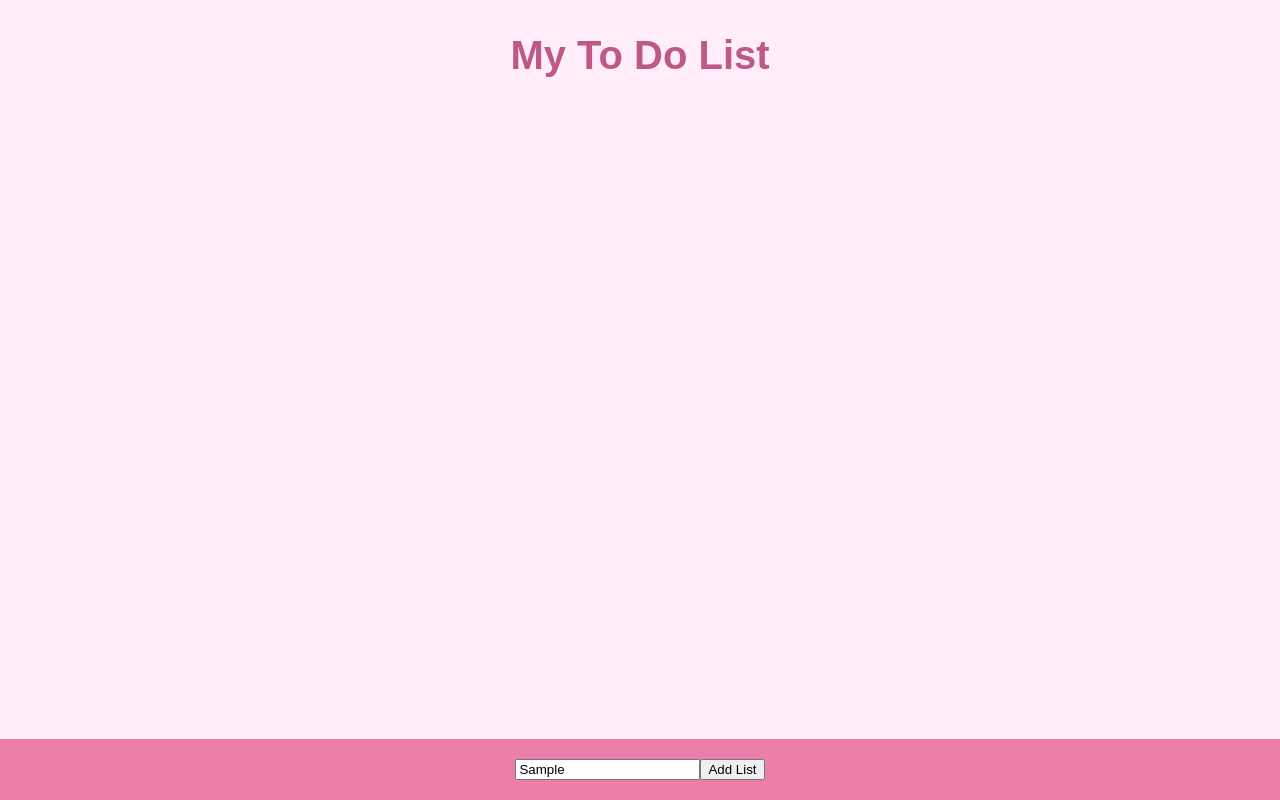
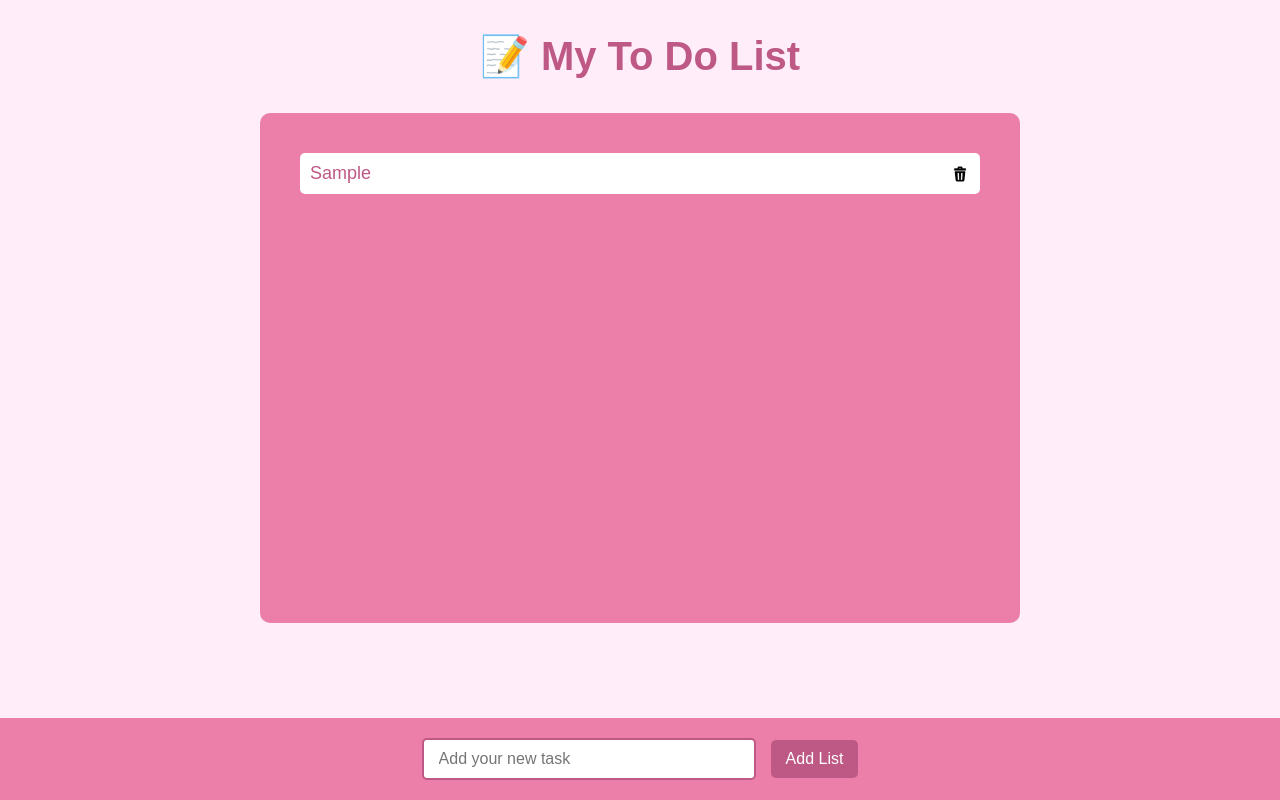
Before and after one commit to snehalkhater/js-assignment-s-repo, a plain HTML site: page Assignment-15(To-Do-App)/index.html in a window 1280 px wide. Both pictures are taken after typing "Sample" into the empty fields and a click on the button "Add List". Drawn offline with Linux system fonts and the light colour scheme.

Commit message:
Update index.html
script added

```diff
--- a/Assignment-15(To-Do-App)/index.html
+++ b/Assignment-15(To-Do-App)/index.html
@@ -21,6 +21,16 @@
     font-size: 40px;
   }
 
+  .container {
+    margin: 20px auto;
+    padding: 30px;
+    max-width: 700px;
+    ;
+    height: 450px;
+    background-color: #EC7FA9;
+    border-radius: 10px;
+  }
+
   .input-container {
     justify-content: center;
     align-items: center;
@@ -32,19 +42,124 @@
     left: 0;
     right: 0;
   }
+
+  .task-input {
+    padding: 10px 15px;
+    width: 300px;
+    border: 2px solid #BE5985;
+    border-radius: 5px;
+    outline: none;
+    font-size: 1rem;
+  }
+
+  .add-button {
+    padding: 10px 15px;
+    margin-left: 15px;
+    border: none;
+    color: white;
+    border-radius: 5px;
+    background-color: #BE5985;
+    border-radius: 5px;
+    cursor: pointer;
+    font-size: 16px;
+    font-weight: 500;
+  }
+
+  .add-button:hover {
+    transform: scale(1.05);
+    background-color: #FFEDFA;
+    color: #BE5985;
+    font-size: 16px;
+    font-weight: 500;
+  }
+
+  .task-items {
+    background-color: white;
+    margin: 10px;
+    padding: 10px;
+    border-radius: 5px;
+    font-size: 18px;
+    color: #BE5985;
+    display: flex;
+    justify-content: space-between;
+    align-items: center;
+  }
+
+  .delete-icon {
+    width: 20px;
+    height: 20px;
+    cursor: pointer;
+  }
+
+  .delete-icon:hover {
+    filter: brightness(0.8);
+  }
 </style>
 
 <body>
-  <h2>My To Do List</h2>
+
+  <h2> 📝 My To Do List</h2>
   <div class="container">
-    <div class="input-container">
-      <input type="text" placeholder="Add a new task" class="task-input">
+    <div class="input-container" id="todoContainer">
+      <input type="text" placeholder="Add your new task" class="task-input" id="taskInput">
       <button class="add-button">Add List</button>
     </div>
   </div>
+
   <script>
+    let todoItems = [];
+    const inputContainer = document.querySelector(".input-container");
+    const parentContainer = document.querySelector(".container");
+    let taskListContainer = document.createElement("div");
+    parentContainer.appendChild(taskListContainer);
 
+    const loadCards = () => {
+      todoItems = JSON.parse(localStorage.getItem("todoItems") || "[]");
+      taskListContainer.innerHTML = ""; // clear only tasks
+
+      for (const todoItem of todoItems) {
+        const taskDiv = document.createElement("div");
+        taskDiv.className = "task-items";
+        taskDiv.innerHTML = `
+        ${todoItem}
+        <img src="./trash.png" alt="delete" class="delete-icon" onclick="deleteToDo('${todoItem}')">
+      `;
+        taskListContainer.appendChild(taskDiv);
+      }
+    };
+
+    const addToDo = () => {
+      const taskInput = document.getElementById("taskInput");
+      const newTodo = taskInput.value;
+      if (newTodo.trim() != "") {
+        todoItems.push(newTodo);
+        taskInput.value = "";
+        localStorage.setItem("todoItems", JSON.stringify(todoItems));
+        loadCards();
+      }
+    };
+
+    const deleteToDo = (task) => {
+      const index = todoItems.indexOf(task);
+      if (index > -1) {
+        todoItems.splice(index, 1);
+        localStorage.setItem("todoItems", JSON.stringify(todoItems));
+        loadCards();
+      }
+    };
+
+    document.querySelector(".add-button").addEventListener("click", addToDo);
+
+    document.getElementById("taskInput").addEventListener("keyup", (e) => {
+      if (e.key === "Enter") {
+        addToDo();
+      }
+    });
+
+    loadCards();
   </script>
+
+
 </body>
 
 </html>
```
